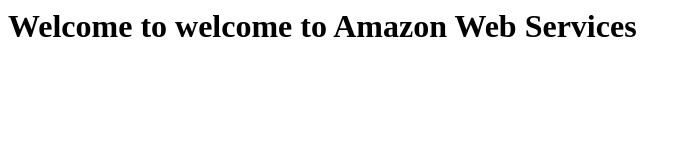
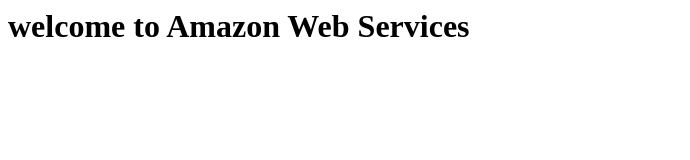
Before and after one commit to beem4950/webserver, a plain HTML site: page index.html in a window 1280 px wide. Shown: the whole page, without its empty margins (0-690 px from the left). Drawn offline with Linux system fonts and the light colour scheme.

Commit message:
Commited 2 files

```diff
--- a/index.html
+++ b/index.html
@@ -1 +1 @@
-<h1> Welcome to welcome to Amazon Web Services </h1>
+<h1> welcome to Amazon Web Services </h1>
```
